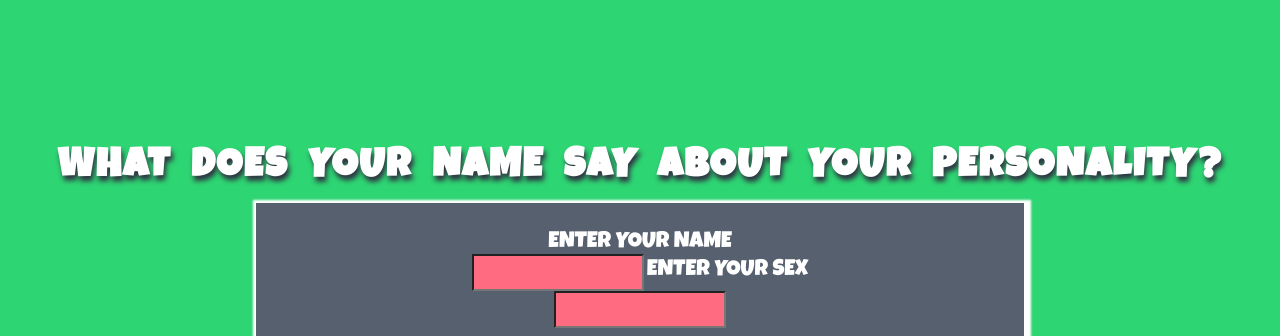
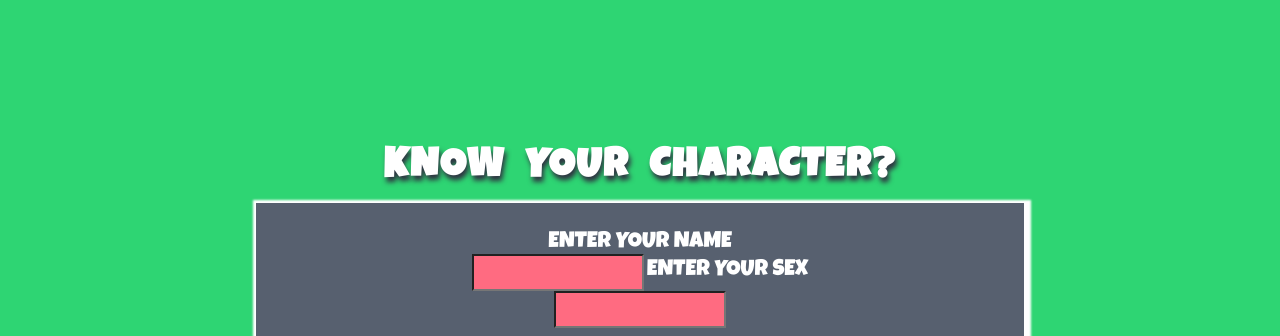
Before and after one commit to ashwanikumarshaw/YourAvtar, a plain HTML site: page index.html in a window 1280 px wide. Shown: the top 336 px of the page. Drawn offline with nearby package versions, Linux system fonts and the light colour scheme.

Commit message:
update index

```diff
--- a/index.html
+++ b/index.html
@@ -1,7 +1,7 @@
 <!DOCTYPE html>
 <html>
 <head>
- <title></title>
+ <title>Your Avtar</title>
  <link href="https://fonts.googleapis.com/css?family=Luckiest+Guy" rel="stylesheet">
  <style>
  *{padding: 0; margin: 0; box-sizing: border-box; font-family: 'Luckiest Guy', cursive;}
@@ -46,7 +46,7 @@ button {
 <body>
 
 <section>
- <h1>WHAT DOES YOUR NAME SAY ABOUT YOUR PERSONALITY?</h1>
+ <h1>Know Your Character?</h1>
 
  <div class="centerDiv">
   <div class="details">
```
